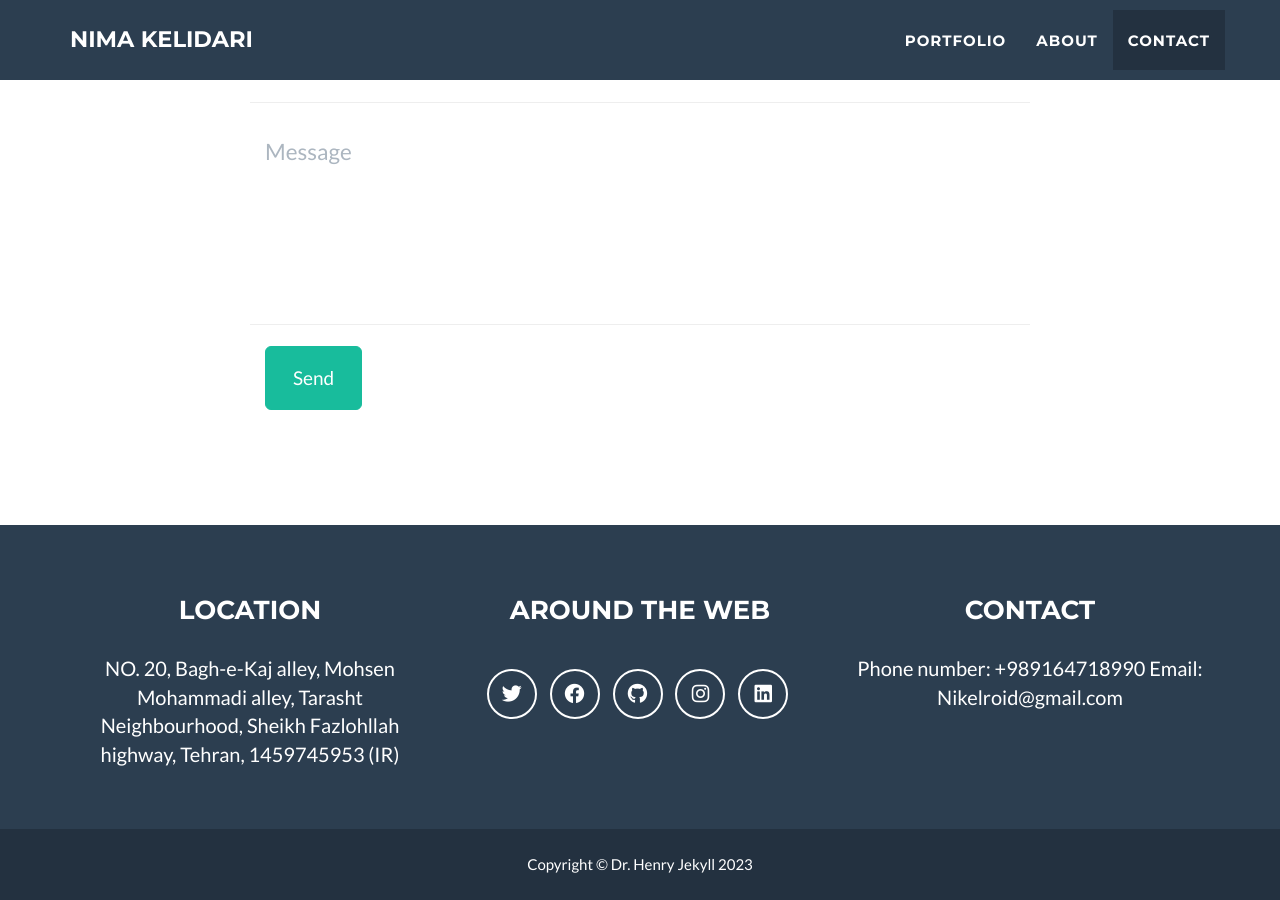
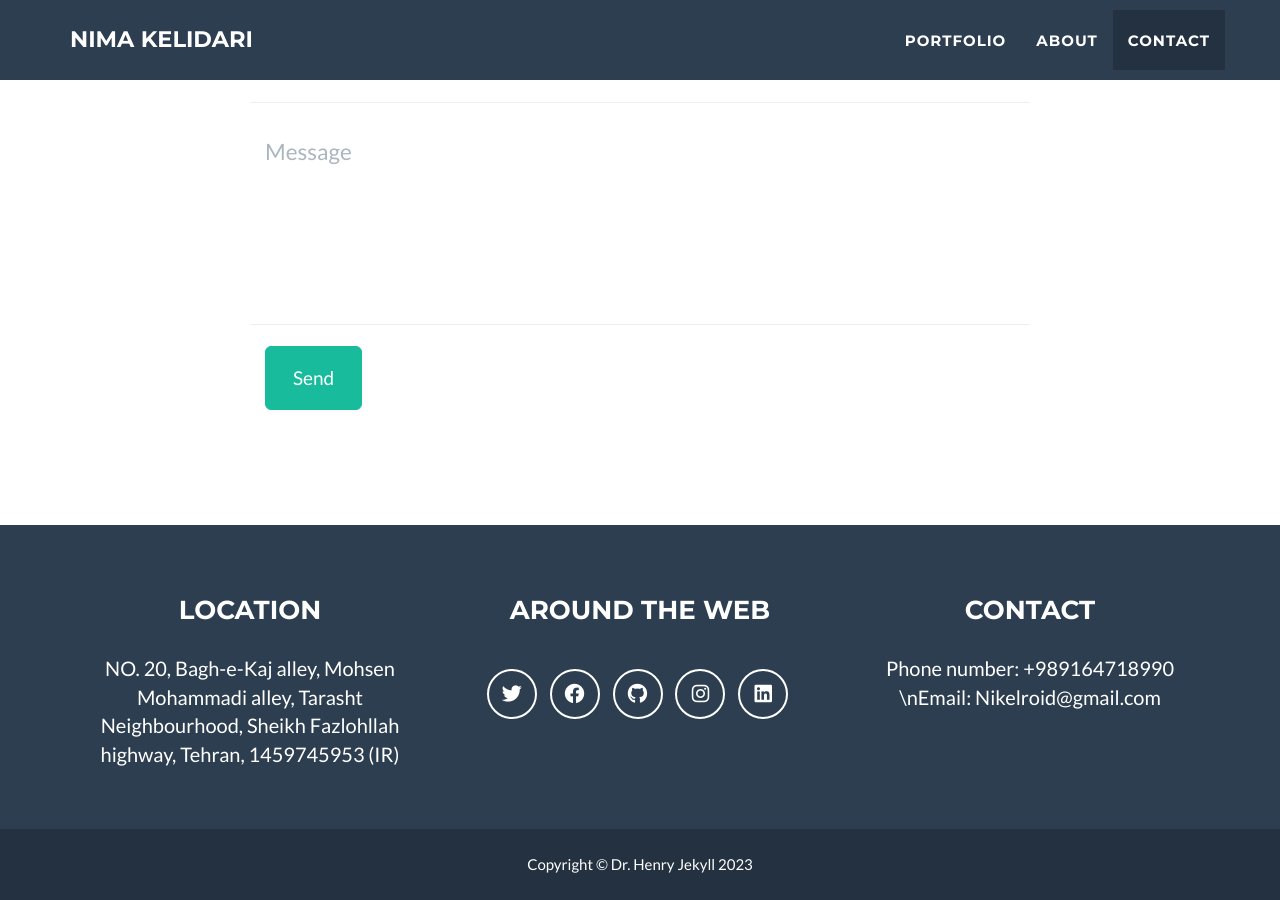
Before and after one commit to Nikelroid/Nikelroid.github.io, a Jekyll site: the page built from _posts/2014-07-18-project-1.markdown, in a window 1280 px wide and 900 px high, scrolled down 2738 px. Built offline with Jekyll 4.4.1, drawn with Linux system fonts in a browser that asks for light colours.

Commit message:
Update _config.yml

```diff
--- a/_config.yml
+++ b/_config.yml
@@ -56,7 +56,7 @@ address:
   - line: NO. 20, Bagh-e-Kaj alley, Mohsen Mohammadi alley, Tarasht Neighbourhood, Sheikh Fazlohllah highway, Tehran, 1459745953 (IR)
 
 # Credits content
-credits: 'Phone number: +989164718990 Email: Nikelroid@gmail.com'
+credits: 'Phone number: +989164718990 \nEmail: Nikelroid@gmail.com'
 
 # Build settings
 markdown: kramdown
```
